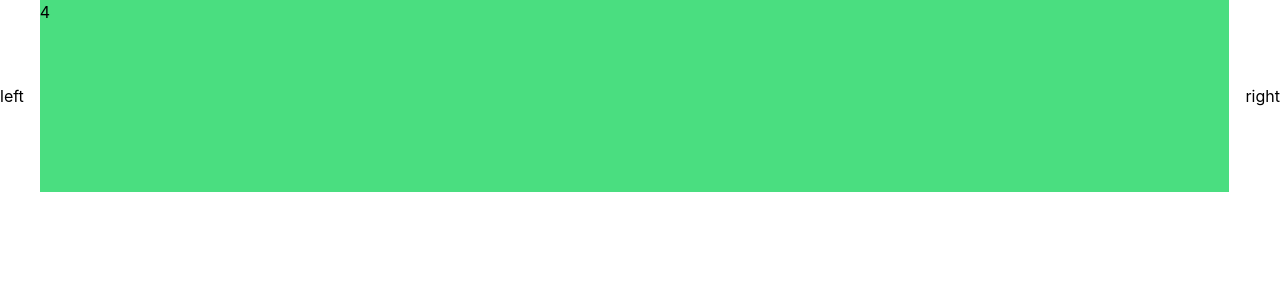
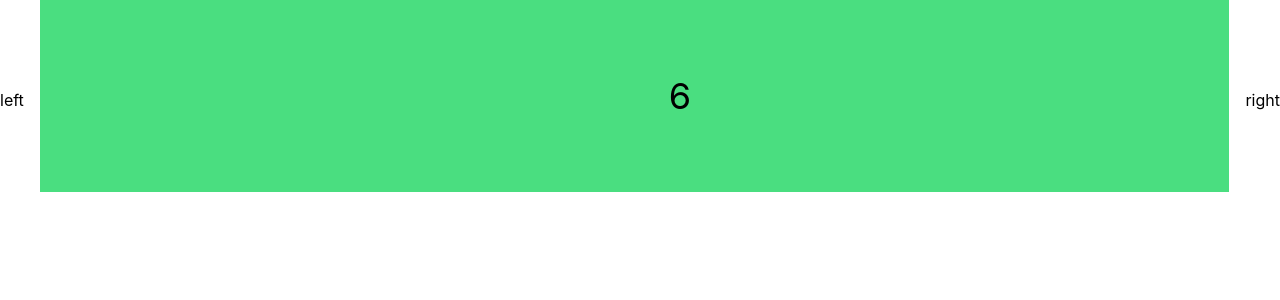
Before and after one commit to JoeLan124/timestamp, a Next.js app: page /scrollx in a window 1280 px wide. Shown: the top 300 px of the page. Built offline with nearby package versions, Linux system fonts and the light colour scheme.

Commit message:
10 small changes

```diff
--- a/pages/scrollx.js
+++ b/pages/scrollx.js
@@ -18,27 +18,41 @@ function scrollx() {
       </p>
       <div
         id="slider"
-        className=" w-full h-full space-x-6 overflow-x-auto scroll scroll-smooth whitespace-nowrap snap-x snap-mandatory">
-        <div className="snap-center w-screen h-48 bg-green-400 inline-block hover:scale-105 ease-in-out duration-300">
-          4
+        className=" w-full space-x-6 overflow-x-auto scroll scroll-smooth whitespace-nowrap snap-x snap-mandatory text-lg text-center">
+        <div className="snap-center w-screen h-48 bg-green-400 inline-block">
+          <span className="flex justify-center items-center h-full text-4xl">
+            6
+          </span>
         </div>
         <div className="snap-center w-screen h-48 bg-green-500 inline-block">
-          5
+          <span className="flex justify-center items-center h-full">
+            4
+          </span>
         </div>
         <div className="snap-center w-screen h-48 bg-green-100 inline-block">
-          1
+          <span className="flex justify-center items-center h-full">
+            1
+          </span>
         </div>
         <div className="snap-center w-screen h-48 bg-green-200 inline-block">
-          2
+          <span className="flex justify-center items-center h-full">
+            2
+          </span>
         </div>
         <div className="snap-center w-screen h-48 bg-green-300 inline-block">
-          3
+          <span className="flex justify-center items-center h-full">
+            3
+          </span>
         </div>
         <div className="snap-center w-screen h-48 bg-green-400 inline-block">
-          4
+          <span className="flex justify-center items-center h-full">
+            4
+          </span>
         </div>
         <div className="snap-center w-screen h-48 bg-green-500 inline-block">
-          5
+          <span className="flex justify-center items-center h-full">
+            5
+          </span>
         </div>
       </div>
       <p className="pl-4" onClick={slideRight}>
```
